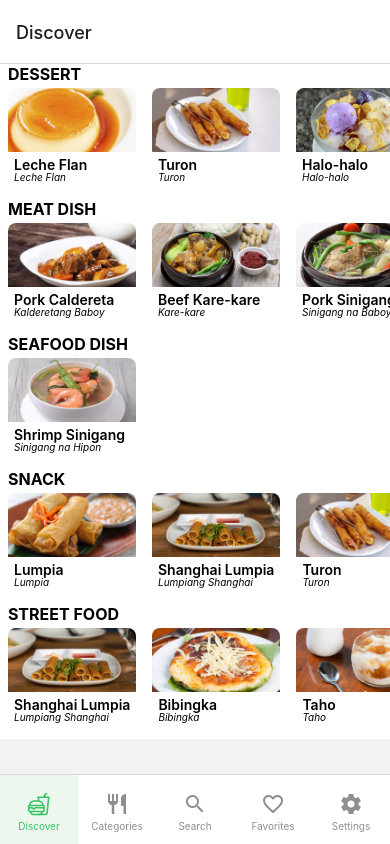
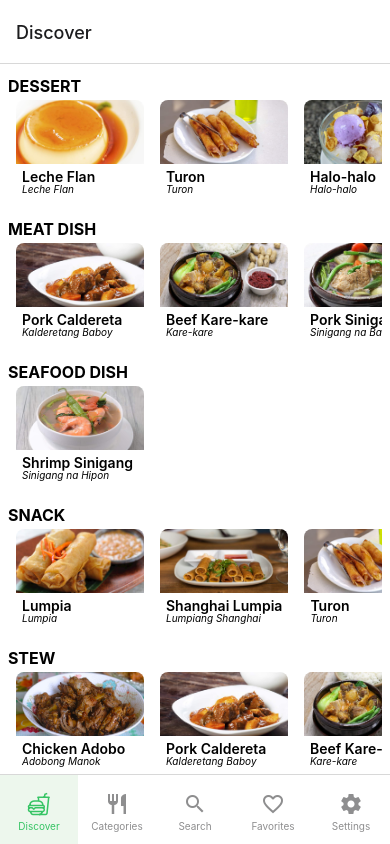
Before and after one commit to godkingjay/Authentic-Pinoy-Recipes-App, a React Native app: screen /Discover in a window 390 px wide. Built offline with nearby package versions, Linux system fonts and the light colour scheme.

Commit message:
ADD: Window Dimension Scanner

```diff
--- a/assets/FoodsDB/discoverCategoriesDB.js
+++ b/assets/FoodsDB/discoverCategoriesDB.js
@@ -3,7 +3,8 @@ const discoverCategories = [
   { id: 2, name: "Meat Dish", list: [] },
   { id: 3, name: "Seafood Dish", list: [] },
   { id: 4, name: "Snack", list: [] },
-  { id: 5, name: "Street Food", list: [] }
+  { id: 5, name: "Stew", list: [] },
+  { id: 6, name: "Street Food", list: [] }
 ];
 
 export default discoverCategories;
--- a/assets/component/horizontalCardsContainer.js
+++ b/assets/component/horizontalCardsContainer.js
@@ -27,7 +27,7 @@ export default function HorizontalCardsContainer({ navigation, route, foodCatego
         style = { styles.cards }
         keyExtractor={ foods.id }
         data={ foods }
-        horizontal={true}
+        horizontal={ true }
         renderItem={({ item }) => (
           <HorizontalCard navigation={ navigation } route={ route } food={ item } />
         )}
@@ -38,7 +38,8 @@ export default function HorizontalCardsContainer({ navigation, route, foodCatego
 
 const styles = StyleSheet.create({
   cardsContainer: {
-    padding: 0,
+    paddingHorizontal: 8,
+    marginVertical: 4
   },
   cards: {
     paddingBottom: 4,
@@ -46,6 +47,5 @@ const styles = StyleSheet.create({
   foodCategoryName: {
     fontWeight: 'bold',
     fontSize: 16,
-    paddingLeft: 8
   }
 });
--- /dev/null
+++ b/assets/controller/window.js
@@ -0,0 +1,8 @@
+import { Dimensions } from "react-native";
+
+const window = {
+  height: Dimensions.get('window').height,
+  width: Dimensions.get('window').width,
+};
+
+export default window;
--- a/assets/styles/globalStyles.js
+++ b/assets/styles/globalStyles.js
@@ -9,6 +9,7 @@ const globalStyles = StyleSheet.create({
   },
   screen: {
     backgroundColor: 'white',
+    minHeight: '100%',
   }
 });
 
--- a/routes/DiscoverStack.js
+++ b/routes/DiscoverStack.js
@@ -9,7 +9,7 @@ const DiscoverStack = () => (
   <Stack.Navigator
     initialRouteName="Discover"
     screenOptions = {{
-      headerShown: true
+      headerShown: true,
     }}
   >
     <Stack.Screen
--- a/screens/Discover.js
+++ b/screens/Discover.js
@@ -24,5 +24,6 @@ export default function Discover({ navigation, route }) {
 const styles = StyleSheet.create({
   horizontalCardsContainer: {
     padding: 0,
+    paddingVertical: 8
   },
 });
--- a/screens/FoodView.js
+++ b/screens/FoodView.js
@@ -1,11 +1,14 @@
 import React from "react";
 import { useState } from "react";
+import { StyleSheet } from "react-native";
+import { Image } from "react-native";
 import { Text } from "react-native";
 import { View } from "react-native";
+import globalStyles from "../assets/styles/globalStyles";
+import window from "../assets/controller/window";
 
 export default function FoodView({ navigation, route }){
   const [food, setFood] = useState(route.params);
-
   React.useLayoutEffect(() => {
     navigation.setOptions({
       headerTitle: food.name
@@ -13,8 +16,17 @@ export default function FoodView({ navigation, route }){
   }, [navigation])
 
   return(
-    <View>
+    <View style={ globalStyles.screen }>
+      <Image source={ food.image } style={ styles.image }/>
       <Text>{ food.name }</Text>
     </View>
   );
 }
+
+const styles = StyleSheet.create({
+  image: {
+    height: window.width/2,
+    width: window.width,
+    resizeMode: 'cover'
+  }
+});
```
